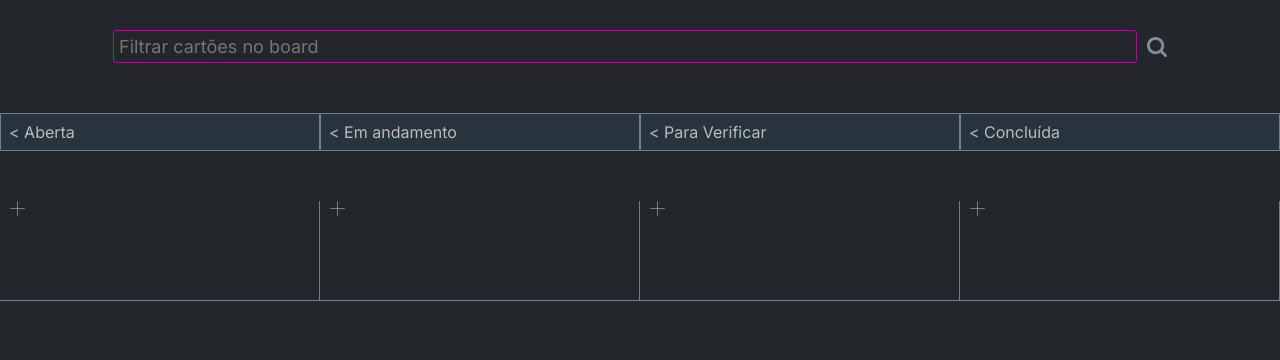
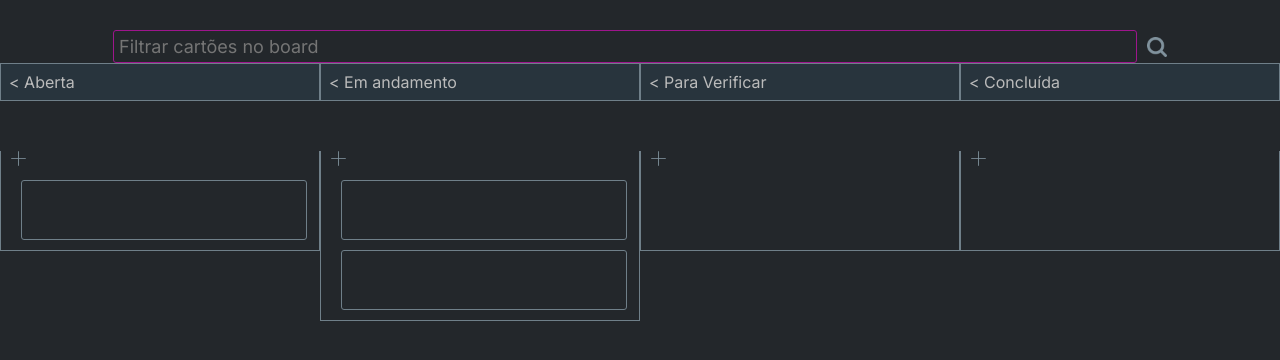
Before and after one commit to alife-echo/Projects_Html_Css_Js, a plain HTML site: page youTrackClone/index.html in a window 1280 px wide. Drawn offline with Linux system fonts and the light colour scheme.

Commit message:
testando boxTodo

```diff
--- a/youTrackClone/index.html
+++ b/youTrackClone/index.html
@@ -24,7 +24,13 @@
             </div>
             <div class="boxTodo">
               <button id="btnAddTask" class="styleButton"><img src="./imgs/Group.png" alt="icon mais" width="15" height="15"><span class="styleSpan">Novo cartão...</span></button>
-           </div>
+
+             <div class="contentTodo">
+
+              </div>
+
+            </div>
+
           </section>
           <section id="progress" class="row">
             <div class="rowTitles">
@@ -32,7 +38,13 @@
             </div>
             <div class="boxTodo">
                 <button id="btnAddTask" class="styleButton"><img src="./imgs/Group.png" alt="icon mais" width="15" height="15"><span class="styleSpan">Novo cartão...</span></button>
-            </div>
+                <div class="contentTodo">
+
+                </div>
+                <div class="contentTodo">
+
+                </div>
+              </div>
           </section>
           <section id= "toVerify"class="row">
             <div class="rowTitles">
--- a/youTrackClone/style.css
+++ b/youTrackClone/style.css
@@ -66,9 +66,8 @@ main{
 }
 .containerCollumns{
     display: flex;
-    flex-direction: row;
-    width: 100%;
-    margin-top: 5rem;
+  flex-direction: row;
+  flex-wrap: wrap;
 }
 .row{
     width: 25%;
@@ -92,12 +91,13 @@ main{
 
 .boxTodo{
     width: 100%;
-    height: 10rem;
+    height: 100%;
+    min-height: 10rem;
     border: 0.1px solid var(--placeHolderColor) ;
     border-top: none;
     margin-top: 5rem;
-   border-left: none;
-   border-spacing: 0px 1rem;
+    border-spacing: 0px 1rem;
+    flex-wrap: wrap;
 }
 .boxTodo img{
     margin-left: 1rem;
@@ -216,3 +216,13 @@ main{
               transform: rotateY(180deg);
     }
   }
+  .contentTodo{
+    width: 90%;
+    min-height: 6rem;
+    height: 100%;
+    margin-top: 1rem;
+    margin-bottom: 1rem;
+    margin-left: 2rem;
+    border: 1px solid var(--placeHolderColor);
+    border-radius: 3px;
+  }
```
